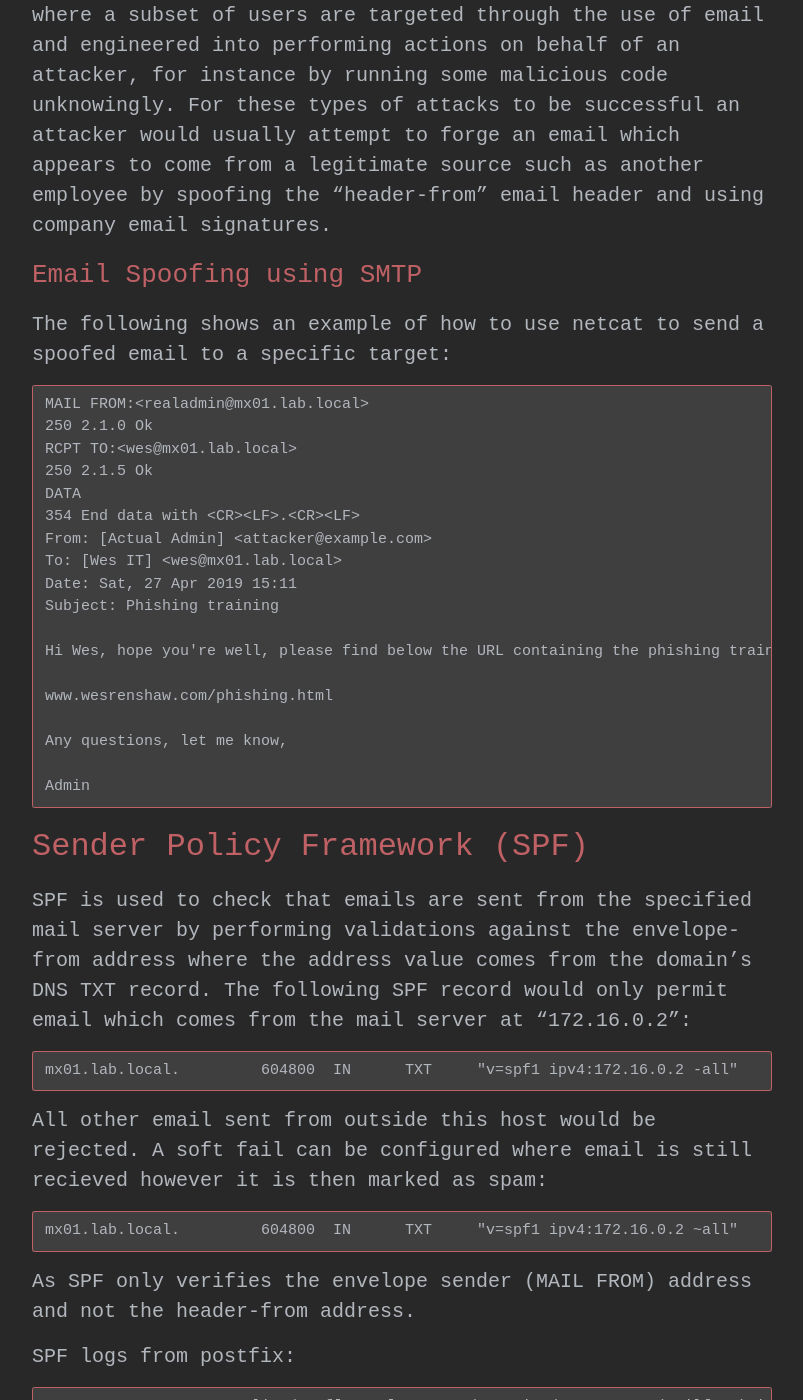
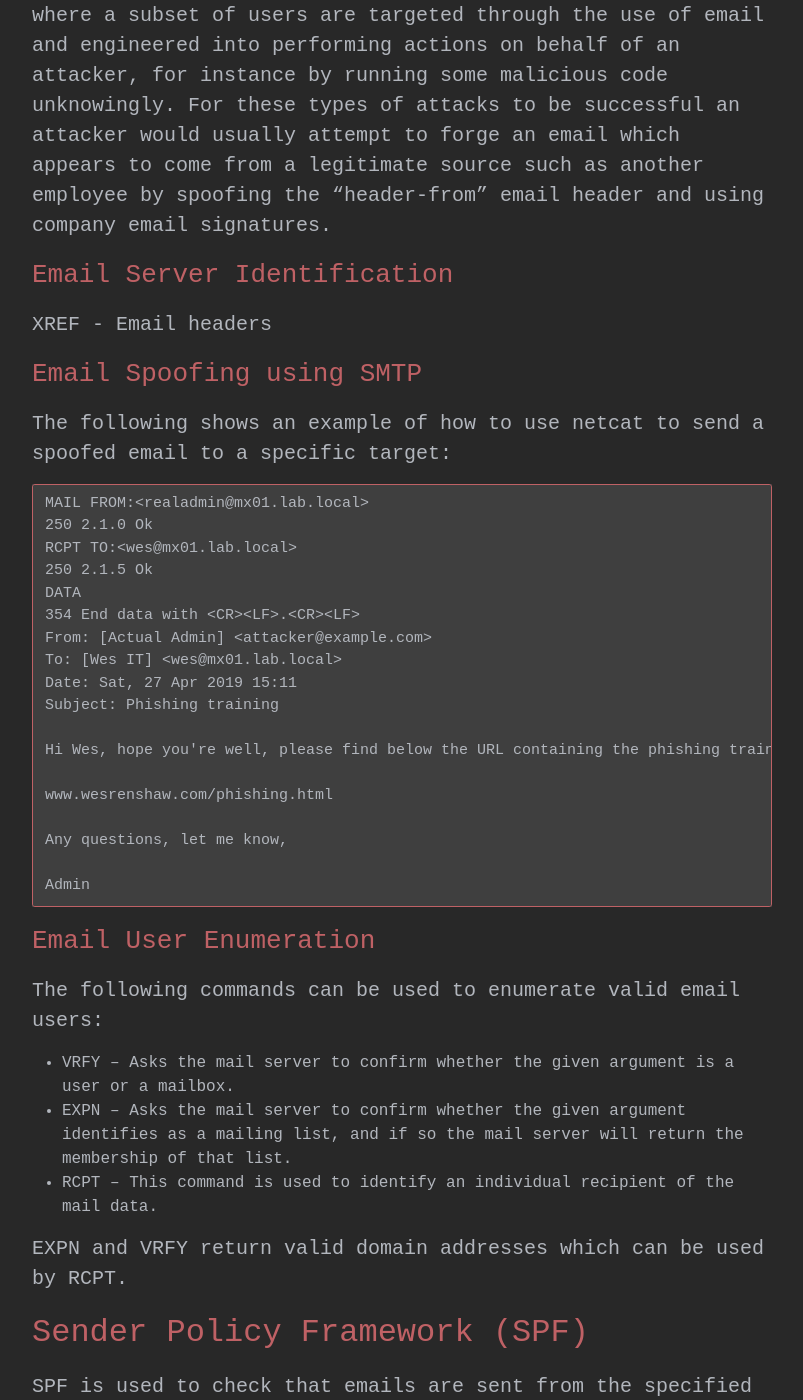
Before and after one commit to C0smos/C0smos.github.io, a Jekyll site: the page built from _posts/2019-04-25-email-spoofing.md, in a window 1280 px wide and 1400 px high, scrolled down 329 px. Shown: the whole window, without its empty margins (238-1041 px from the left). Built offline with Jekyll 4.4.1, drawn with Linux system fonts in a browser that asks for light colours; nearby versions of some CDN libraries; some of the changed text lies outside the part shown.

Commit message:
Updating content

````diff
--- a/_posts/2019-04-25-email-spoofing.md
+++ b/_posts/2019-04-25-email-spoofing.md
@@ -7,6 +7,9 @@ categories: InitialCompromise
 
 ## Email Spoofing
 Initial compromises typically result from phishing campaigns where a subset of users are targeted through the use of email and engineered into performing actions on behalf of an attacker, for instance by running some malicious code unknowingly. For these types of attacks to be successful an attacker would usually attempt to forge an email which appears to come from a legitimate source such as another employee by spoofing the "header-from" email header and using company email signatures.
+
+### Email Server Identification
+XREF - Email headers
 
 ### Email Spoofing using SMTP
 The following shows an example of how to use netcat to send a spoofed email to a specific target:
@@ -31,6 +34,15 @@ Any questions, let me know,
 
 Admin
 ```
+
+### Email User Enumeration
+The following commands can be used to enumerate valid email users:
+
+* VRFY – Asks the mail server to confirm whether the given argument is a user or a mailbox.
+* EXPN – Asks the mail server to confirm whether the given argument identifies as a mailing list, and if so the mail server will return the membership of that list.
+* RCPT – This command is used to identify an individual recipient of the mail data.
+
+EXPN and VRFY return valid domain addresses which can be used by RCPT.
 
 ## Sender Policy Framework (SPF)
 SPF is used to check that emails are sent from the specified mail server by performing validations against the envelope-from address where the address value comes from the domain's DNS TXT record. The following SPF record would only permit email which comes from the mail server at "172.16.0.2":
````
Also changed, not shown: other parts of _posts/2019-04-25-email-spoofing.md (+2 -2 lines), _posts/2019-04-24-ccsas-theory.md (+3 -3 lines), 2 other files.
